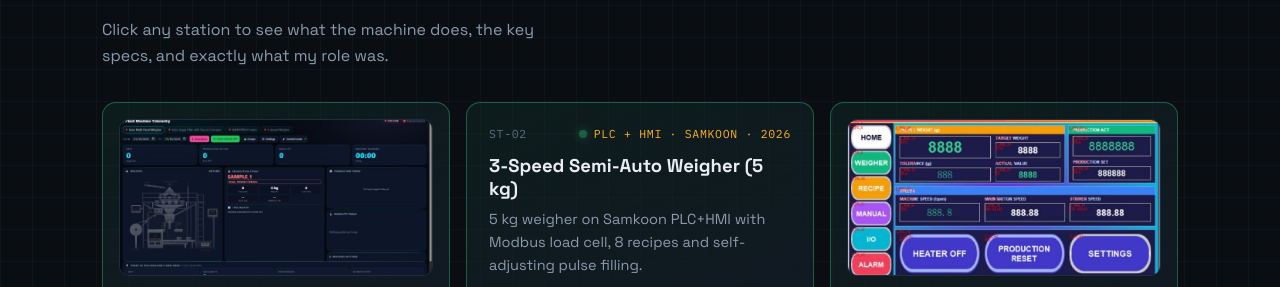
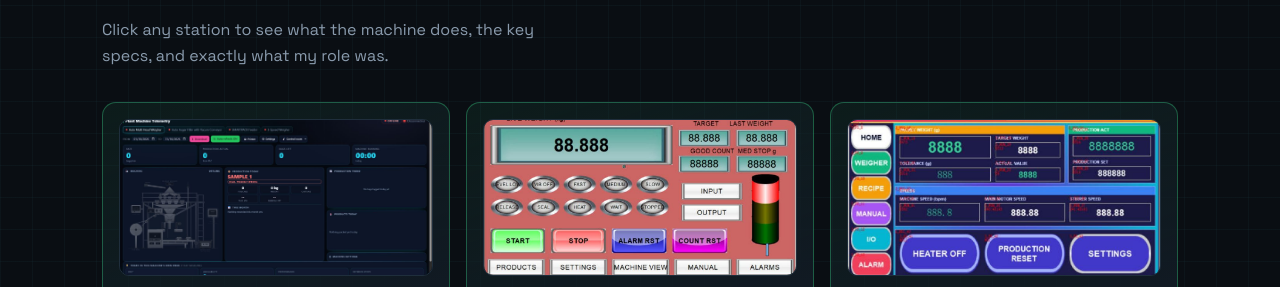
Before and after one commit to murali861995/murali861995.github.io, a plain HTML site: page index.html in a window 1280 px wide. Shown: the part 923-1210 px from the top of the page. Drawn offline with Linux system fonts and the light colour scheme.

Commit message:
Add files via upload

```diff
--- a/index.html
+++ b/index.html
@@ -291,7 +291,7 @@ dashboard:{k:"IIoT · Own build",t:"Factory Production Dashboard",img:[["dashboa
  s:[["Protocol","MQTT + Modbus TCP"],["Broker","Mosquitto on plant PC"],["Language","Python"],["Update","Live, every second"]],
  r:["Designed and built the dashboard server that starts automatically when the PC is switched on","Connected machines over MQTT: the weigher HMI publishes live data every second to a Mosquitto broker","Read other machines over Modbus TCP","Built a separate page for each machine with live values","Configured the network and firewall so machines on the plant network can reach the broker"],
  o:["One screen to see machine status on the floor","Foundation for logging production data and spotting problems early"]},
-weigher:{k:"PLC + HMI · Samkoon · 2026",t:"3-Speed Semi-Auto Weigher (5 kg)",
+weigher:{k:"PLC + HMI · Samkoon · 2026",t:"3-Speed Semi-Auto Weigher (5 kg)",img:[["weigher-hmi-main.jpg","MAIN: live weight, target, last weight, good count, stage lamps (fast / medium / slow / seal / release) and tower light"],["weigher-hmi-settings.jpg","SETTINGS: target, fast and medium stop points, tolerance, empty level, seal / hold / release timers and AUTO TUNE"],["weigher-hmi-products.jpg","PRODUCTS: 8 product recipes (dal, groundnut, rice) with packet count per product"],["weigher-hmi-manual.jpg","MANUAL: test every output: vibrator speeds, sealing, heater, release, tower lamps"],["weigher-hmi-inputs.jpg","INPUTS: live status of level sensor, release limit, sealing foot switch and seal confirm sensor"]],
  a:"A 5 kg semi-automatic weigher I designed and programmed end to end in 2026. It fills each bag fast, then slows down near the target and finishes with self-adjusting pulses, so it stays accurate across very different products.",
  s:[["Controller","Samkoon GT-070-32MT-8TC (PLC + 7\" HMI)"],["Load cell","TDA-08A controller over Modbus RTU"],["Feeding","Fast / Medium / Pulse"],["Recipes","8 products"],["Pulse","Adaptive, 0.3–0.8 s"],["Data","MQTT to plant dashboard"]],
  r:["Wrote the PLC logic in Samsoar and the HMI in SKTOOL 7.1","Read gross weight and zero commands from the TDA-08A load-cell controller over Modbus RTU","Fast stop at 50% of target, medium stop and pulse start set per product","Adaptive pulse: measures grams per pulse and aims the next pulse at 80% of the remaining weight","Auto overweight correction: if a fill goes over by more than 30 g, the medium stop moves down for the next fill","8 product recipes; special recipe for granules (ground nut) with no slow gate to avoid jamming","Cut cycle time: seal/hold wait 2.6 s → 0.5 s, auto-zero wait 1.5 s → 1.0 s","Communication watchdog and auto-zero step to stop overfills","Publishes live weight every second over MQTT to my factory dashboard"],
```
Also changed, not shown: weigher-hmi-inputs.jpg (added), weigher-hmi-main.jpg (added), weigher-hmi-manual.jpg (added), weigher-hmi-products.jpg (added), weigher-hmi-settings.jpg (added).
